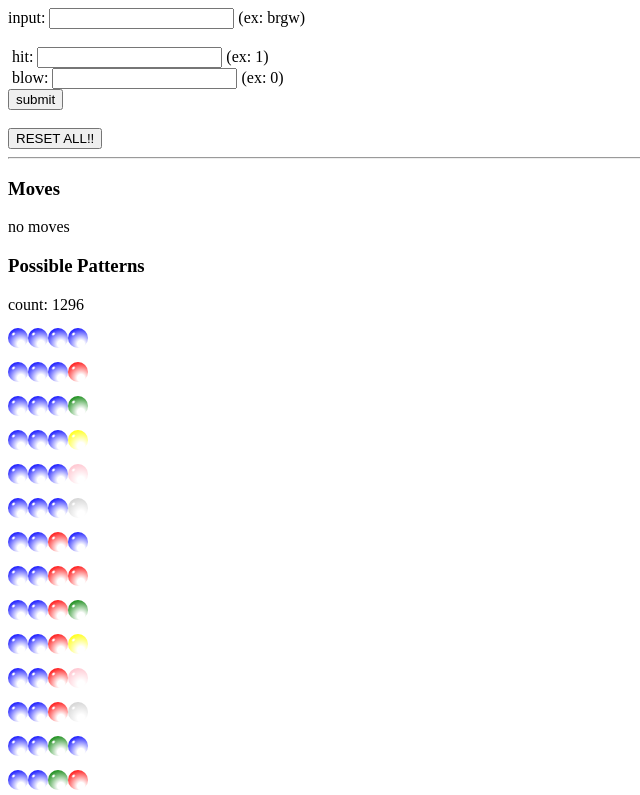
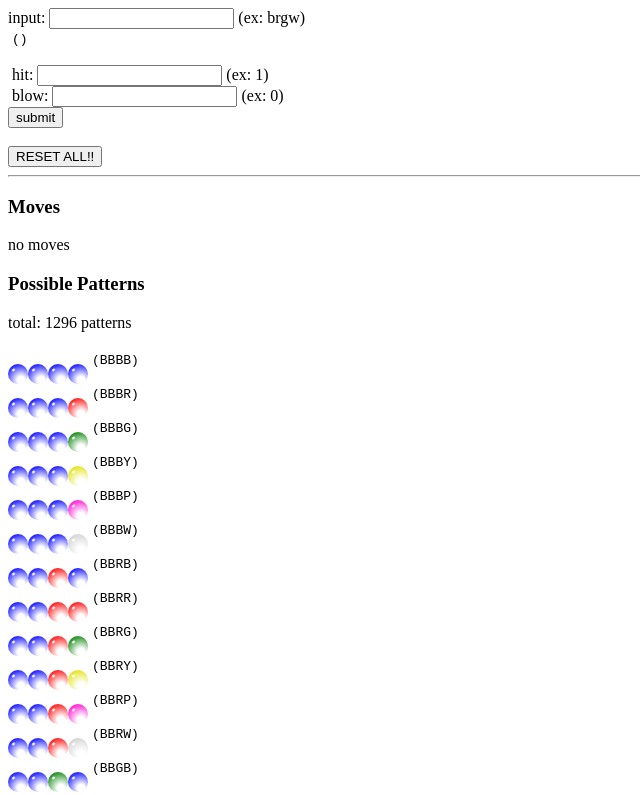
Before and after one commit to funatsufumiya/hitandblow-solver-react, a React (Create React App) app: page / in a window 1280 px wide. Shown: the top 795 px of the page, without its empty margins (0-640 px from the left). Built offline with nearby package versions, Linux system fonts and the light colour scheme.

Commit message:
Updated UI

```diff
--- a/public/style.css
+++ b/public/style.css
@@ -39,11 +39,11 @@ body {
 }
 
 .color.Y {
-    background-color: yellow;
+    background-color: rgb(225, 225, 5);
 }
 
 .color.P {
-    background-color: pink;
+    background-color: rgb(255, 3, 209);
 }
 
 .color.W {
--- a/src/widgets/ColorSetVisualizer.tsx
+++ b/src/widgets/ColorSetVisualizer.tsx
@@ -8,11 +8,14 @@ type Props = {
 const ColorSetVisualizer = (props: Props) => {
     {
         return <div className="colorset">
-            {
-                props.value.map((color, index) => {
-                    return <span key={index} className={"color " + Solver.colorToString(color)}></span>
-                })
-            }
+            <React.Fragment>
+                {
+                    props.value.map((color, index) => {
+                        return <span key={index} className={"color " + Solver.colorToString(color)}></span>
+                    })
+                }
+            </React.Fragment>&nbsp;
+            <span><code>({Solver.colorSetToString(props.value)})</code></span>
         </div>
     }
 }
--- a/src/widgets/GameStatesVisualizer.tsx
+++ b/src/widgets/GameStatesVisualizer.tsx
@@ -34,7 +34,8 @@ const LastPossiblePatternsVisualizer = (props: { context: GameStatesContext }) =
 
   return <React.Fragment>
     <h3>Possible Patterns</h3>
-    <div className="patternsNum">count: {patterns.length}</div>
+    <div className="patternsNum">total: {patterns.length} patterns</div>
+    <br />
     <div className="patterns">
       {
         patterns.map((pattern, index) => {
```
